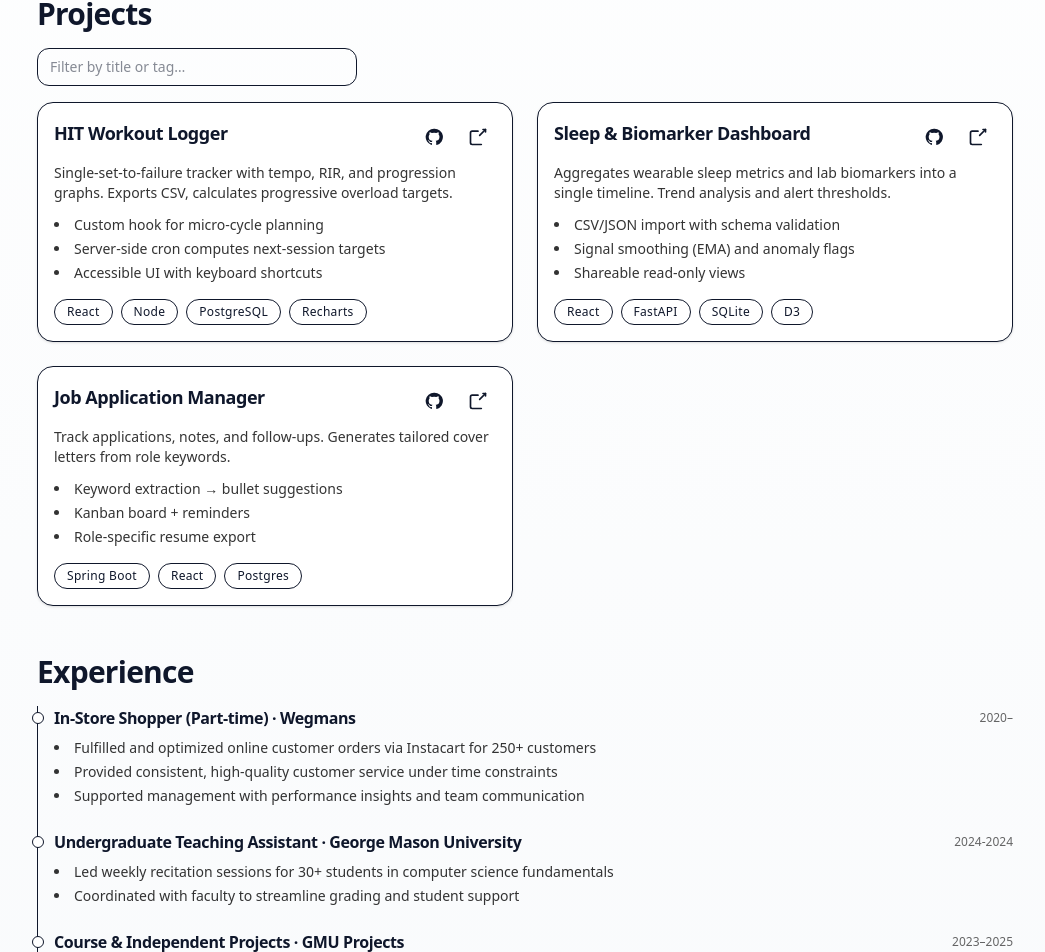
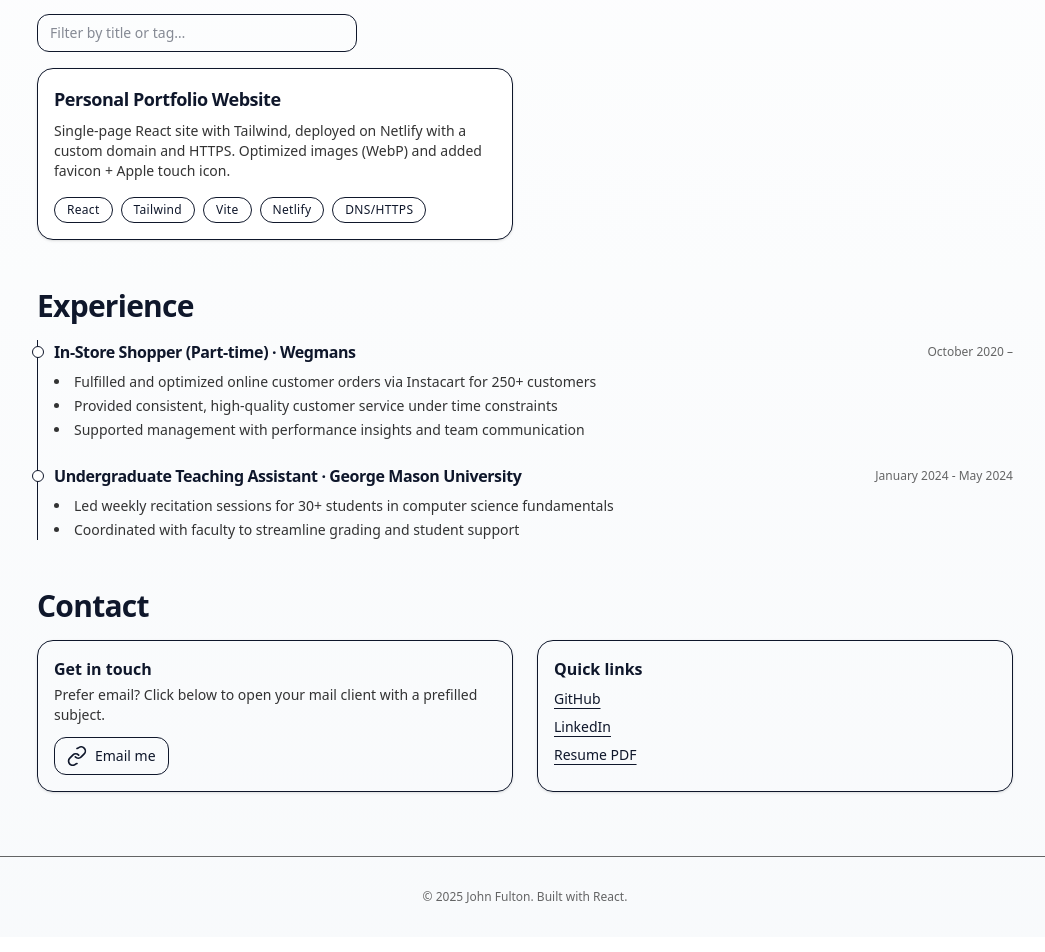
Before and after one commit to jfulton4/my-portfolio, a React (Vite) app: page / in a window 1280 px wide. Shown: the part 657-1609 px from the top of the page, without its empty margins (115-1160 px from the left). Built offline with nearby package versions, Linux system fonts and the light colour scheme.

Commit message:
Altered site content to be accurate, will add more projects in the future

```diff
--- a/src/App.jsx
+++ b/src/App.jsx
@@ -35,11 +35,12 @@ const data = {
     resume: "/resume.pdf",
   },
   skills: [
-    "Java", "Spring Boot", "REST", "PostgreSQL", "Docker", "CI/CD",
-    "JavaScript", "TypeScript", "React", "Vite", "Tailwind", "Node.js",
-    "Python", "FastAPI", "Pandas", "Data Viz"
+    "Java", "CI/CD",
+    "JavaScript","React", "Vite", "Tailwind",
+    "Python", "C", "SQL", "NoSQL"
   ],
   projects: [
+    /*
     {
       title: "HIT Workout Logger",
       description:
@@ -79,34 +80,36 @@ const data = {
         "Role‑specific resume export"
       ]
     }
+    */
+    {
+        title: "Personal Portfolio Website",
+        description:
+          "Single-page React site with Tailwind, deployed on Netlify with a custom domain and HTTPS. Optimized images (WebP) and added favicon + Apple touch icon.",
+        tags: ["React", "Tailwind", "Vite", "Netlify", "DNS/HTTPS"],
+        links: {
+          demo: "https://johnfulton.dev",
+          github: "https://github.com/jfulton4/my-portfolio"
+        }
+    }
   ],
   experience: [
     {
       place: "Wegmans",
       role: "In‑Store Shopper (Part‑time)",
-      time: "2020–",
+      time: "October 2020 –",
       bullets: [
         "Fulfilled and optimized online customer orders via Instacart for 250+ customers",
         "Provided consistent, high-quality customer service under time constraints",
-	"Supported management with performance insights and team communication"
+	    "Supported management with performance insights and team communication"
       ]
     },
     {
      place: "George Mason University",
      role: "Undergraduate Teaching Assistant",
-     time: "2024-2024",
+     time: "January 2024 - May 2024",
      bullets: [
        "Led weekly recitation sessions for 30+ students in computer science fundamentals",
        "Coordinated with faculty to streamline grading and student support"
-      ]
-    },
-    {
-      place: "GMU Projects",
-      role: "Course & Independent Projects",
-      time: "2023–2025",
-      bullets: [
-        "CS capstones in web dev and data",
-        "Built multiple small production‑style apps"
       ]
     }
   ]
```
